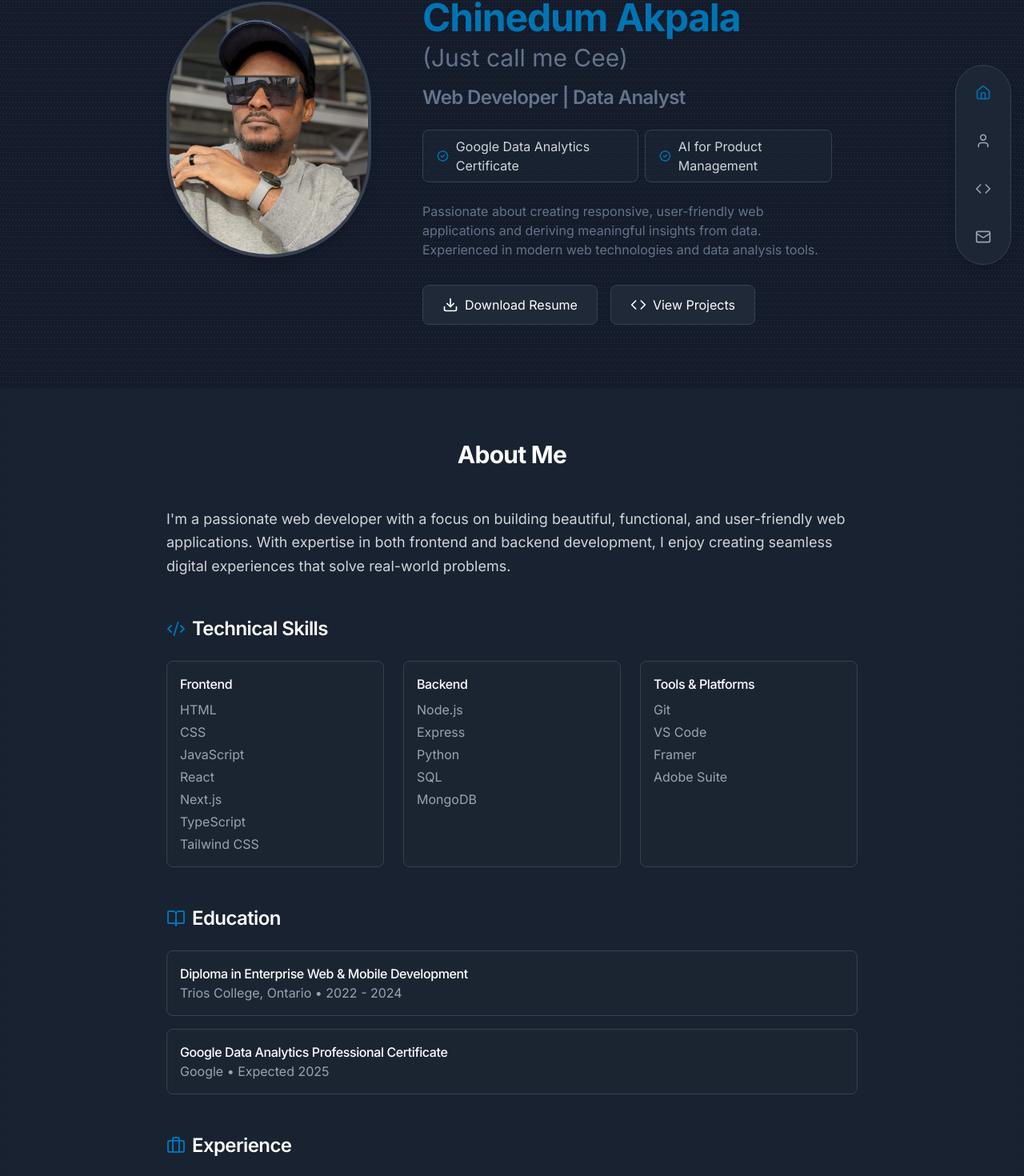
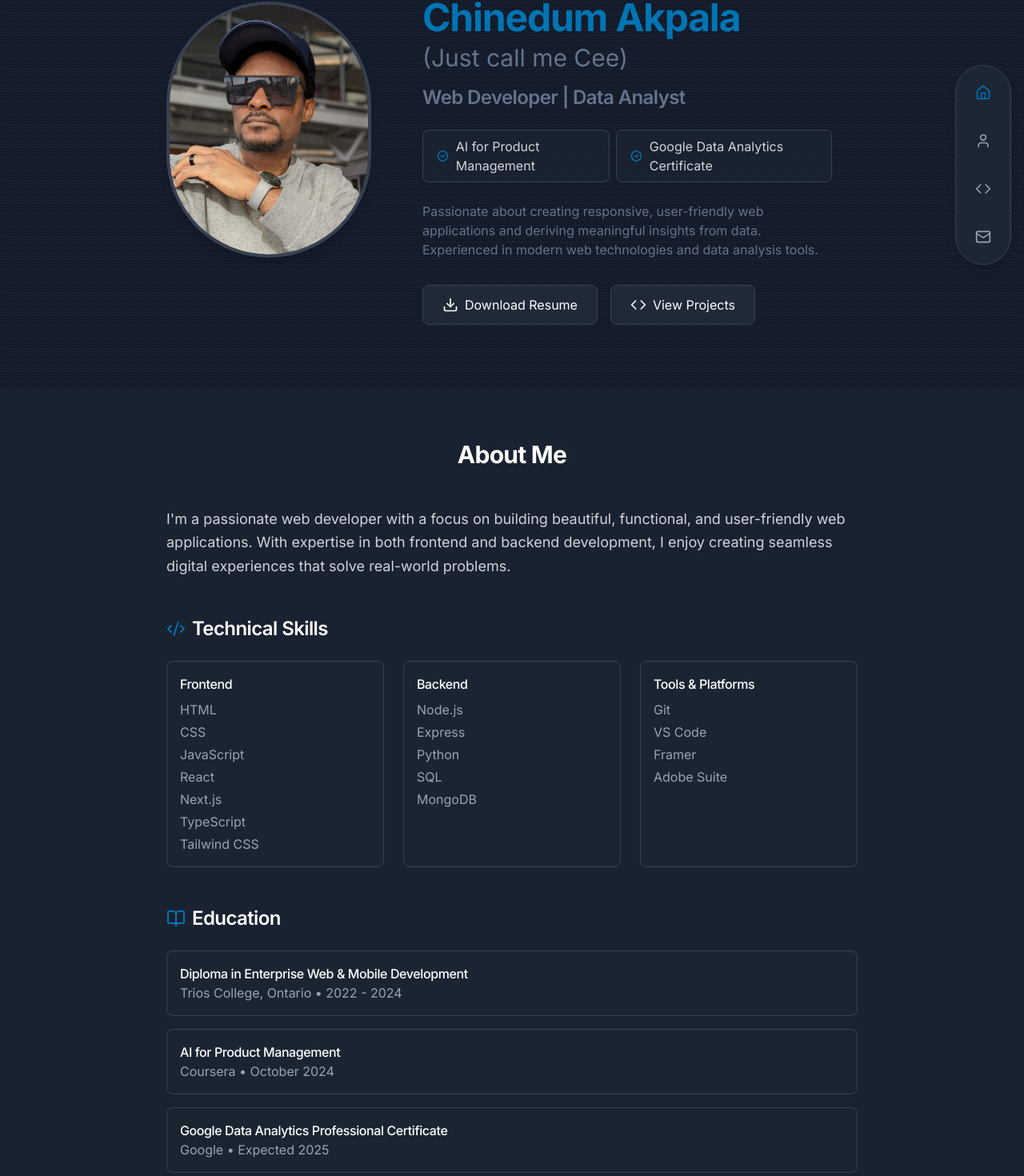
Before and after one commit to ceedev23/chinedum-portfolio, a Next.js app: page /chinedum-portfolio/ in a window 1280 px wide. Shown: the part 194-1664 px from the top of the page at 80% size. Built offline with nearby package versions, Linux system fonts and the light colour scheme.

Commit message:
Add AI for Product Management certificate to Hero and Education sections

```diff
--- a/src/app/components/About.tsx
+++ b/src/app/components/About.tsx
@@ -45,6 +45,10 @@ export default function About() {
               <p className="text-gray-400">Trios College, Ontario • 2022 - 2024</p>
             </div>
             <div className="p-4 rounded-lg border border-gray-700 bg-gray-800/50">
+              <h4 className="font-medium text-white">AI for Product Management</h4>
+              <p className="text-gray-400">Coursera • October 2024</p>
+            </div>
+            <div className="p-4 rounded-lg border border-gray-700 bg-gray-800/50">
               <h4 className="font-medium text-white">Google Data Analytics Professional Certificate</h4>
               <p className="text-gray-400">Google • Expected 2025</p>
             </div>
--- a/src/app/components/Hero.tsx
+++ b/src/app/components/Hero.tsx
@@ -35,6 +35,17 @@ export default function Hero() {
             </h2>
             <div className="flex flex-col sm:flex-row items-center justify-center md:justify-start gap-2 mb-6">
               <Link
+                href="https://www.credly.com/badges/7cb5d194-c8dc-4197-aeab-b33fab62e036/linked_in_profile"
+                className="inline-flex items-center gap-2 px-4 py-2 bg-gray-800/50 rounded-lg border border-gray-700 hover:border-[hsl(var(--blue))] transition-colors"
+                target="_blank"
+                rel="noopener noreferrer"
+              >
+                <svg className="w-5 h-5 text-[hsl(var(--blue))]" fill="none" stroke="currentColor" viewBox="0 0 24 24" xmlns="http://www.w3.org/2000/svg">
+                  <path strokeLinecap="round" strokeLinejoin="round" strokeWidth={2} d="M9 12l2 2 4-4M7.835 4.697a3.42 3.42 0 001.946-.806 3.42 3.42 0 014.438 0 3.42 3.42 0 001.946.806 3.42 3.42 0 013.138 3.138 3.42 3.42 0 00.806 1.946 3.42 3.42 0 010 4.438 3.42 3.42 0 00-.806 1.946 3.42 3.42 0 01-3.138 3.138 3.42 3.42 0 00-1.946.806 3.42 3.42 0 01-4.438 0 3.42 3.42 0 00-1.946-.806 3.42 3.42 0 01-3.138-3.138 3.42 3.42 0 00-.806-1.946 3.42 3.42 0 010-4.438 3.42 3.42 0 00.806-1.946 3.42 3.42 0 013.138-3.138z" />
+                </svg>
+                <span className="text-gray-300">AI for Product Management</span>
+              </Link>
+              <Link
                 href="#"
                 className="inline-flex items-center gap-2 px-4 py-2 bg-gray-800/50 rounded-lg border border-gray-700 hover:border-[hsl(var(--blue))] transition-colors"
                 target="_blank"
@@ -44,17 +55,6 @@ export default function Hero() {
                   <path strokeLinecap="round" strokeLinejoin="round" strokeWidth={2} d="M9 12l2 2 4-4M7.835 4.697a3.42 3.42 0 001.946-.806 3.42 3.42 0 014.438 0 3.42 3.42 0 001.946.806 3.42 3.42 0 013.138 3.138 3.42 3.42 0 00.806 1.946 3.42 3.42 0 010 4.438 3.42 3.42 0 00-.806 1.946 3.42 3.42 0 01-3.138 3.138 3.42 3.42 0 00-1.946.806 3.42 3.42 0 01-4.438 0 3.42 3.42 0 00-1.946-.806 3.42 3.42 0 01-3.138-3.138 3.42 3.42 0 00-.806-1.946 3.42 3.42 0 010-4.438 3.42 3.42 0 00.806-1.946 3.42 3.42 0 013.138-3.138z" />
                 </svg>
                 <span className="text-gray-300">Google Data Analytics Certificate</span>
-              </Link>
-              <Link
-                href="https://www.credly.com/badges/7cb5d194-c8dc-4197-aeab-b33fab62e036/linked_in_profile"
-                className="inline-flex items-center gap-2 px-4 py-2 bg-gray-800/50 rounded-lg border border-gray-700 hover:border-[hsl(var(--blue))] transition-colors"
-                target="_blank"
-                rel="noopener noreferrer"
-              >
-                <svg className="w-5 h-5 text-[hsl(var(--blue))]" fill="none" stroke="currentColor" viewBox="0 0 24 24" xmlns="http://www.w3.org/2000/svg">
-                  <path strokeLinecap="round" strokeLinejoin="round" strokeWidth={2} d="M9 12l2 2 4-4M7.835 4.697a3.42 3.42 0 001.946-.806 3.42 3.42 0 014.438 0 3.42 3.42 0 001.946.806 3.42 3.42 0 013.138 3.138 3.42 3.42 0 00.806 1.946 3.42 3.42 0 010 4.438 3.42 3.42 0 00-.806 1.946 3.42 3.42 0 01-3.138 3.138 3.42 3.42 0 00-1.946.806 3.42 3.42 0 01-4.438 0 3.42 3.42 0 00-1.946-.806 3.42 3.42 0 01-3.138-3.138 3.42 3.42 0 00-.806-1.946 3.42 3.42 0 010-4.438 3.42 3.42 0 00.806-1.946 3.42 3.42 0 013.138-3.138z" />
-                </svg>
-                <span className="text-gray-300">AI for Product Management</span>
               </Link>
             </div>
             <p className="text-muted-foreground mb-8">
```
